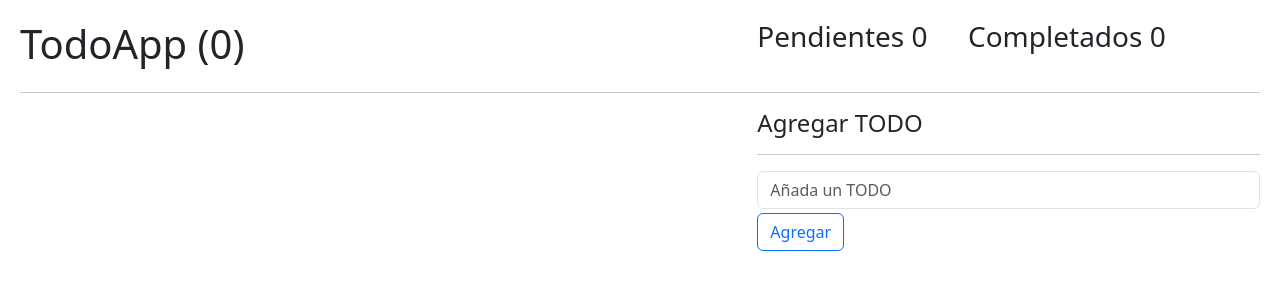
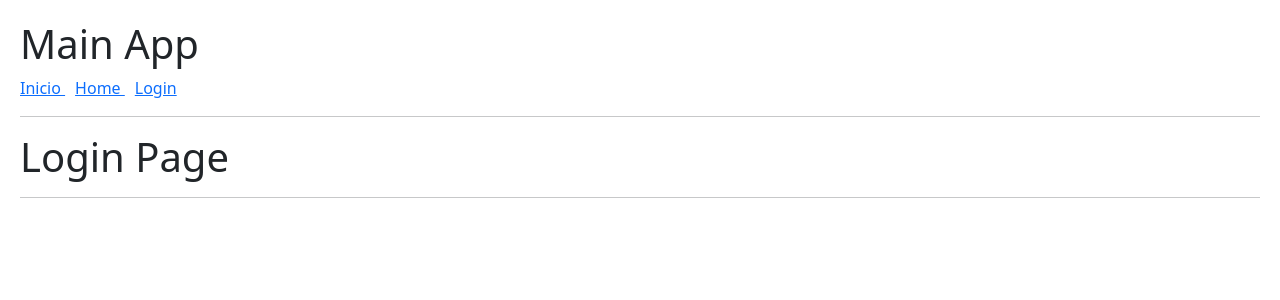
Before and after one commit to estiben-614/React, a React (Vite) app: page /login in a window 1280 px wide. Shown: the top 300 px of the page. Built offline with nearby package versions, Linux system fonts and the light colour scheme.

Commit message:
inicio rutas

```diff
--- a/package.json
+++ b/package.json
@@ -12,7 +12,8 @@
   "dependencies": {
     "bootstrap": "^5.3.3",
     "react": "^18.2.0",
-    "react-dom": "^18.2.0"
+    "react-dom": "^18.2.0",
+    "react-router-dom": "^6.23.0"
   },
   "devDependencies": {
     "@types/react": "^18.2.15",
--- /dev/null
+++ b/src/09-useContext/AboutPage.jsx
@@ -0,0 +1,9 @@
+
+export default function AboutPage() {
+  return (
+    <>
+      <h1>About Page</h1>
+      <hr />
+    </>
+  )
+}
--- /dev/null
+++ b/src/09-useContext/HomePage.jsx
@@ -0,0 +1,9 @@
+
+export default function HomePage() {
+  return (
+    <>
+      <h1>Home Page</h1>
+      <hr />
+    </>
+  )
+}
--- /dev/null
+++ b/src/09-useContext/LoginPage.jsx
@@ -0,0 +1,8 @@
+export default function LoginPage() {
+  return (
+    <>
+      <h1>Login Page</h1>
+      <hr />
+    </>
+  )
+}
--- /dev/null
+++ b/src/09-useContext/MainApp.jsx
@@ -0,0 +1,14 @@
+import { NavBar } from "./NavBar";
+import { RoutesApp } from "./RoutesApp";
+
+export default function MainApp() {
+  return (
+    <>
+      <h1>Main App</h1>
+      <NavBar />
+      <hr />
+
+      <RoutesApp />
+    </>
+  );
+}
--- /dev/null
+++ b/src/09-useContext/NavBar.jsx
@@ -0,0 +1,9 @@
+import { Link } from "react-router-dom";
+
+export const NavBar = () => (
+  <>
+    <Link to={"/"}> Inicio </Link>
+    <Link to={"/home"}> Home </Link>
+    <Link to={"/login"}> Login </Link>
+  </>
+);
--- /dev/null
+++ b/src/09-useContext/RoutesApp.jsx
@@ -0,0 +1,16 @@
+import { Navigate, Route, Routes } from "react-router-dom";
+import HomePage from "./HomePage";
+import LoginPage from "./LoginPage";
+import AboutPage from "./AboutPage";
+
+export const RoutesApp = () => {
+  return (
+    <Routes>
+      <Route path="/" element={<HomePage />} />
+      <Route path="/login" element={<LoginPage />} />
+      <Route path="/about" element={<AboutPage />} />
+
+      <Route path="/*" element={<Navigate to={"/"} />}/>
+    </Routes>
+  );
+};
--- a/src/index.css
+++ b/src/index.css
@@ -5,3 +5,7 @@ body {
 button {
     margin-right: 10px;
 }
+
+a{
+    margin-right: 10px;
+}
--- a/src/main.jsx
+++ b/src/main.jsx
@@ -1,17 +1,13 @@
-import React from 'react'
-import ReactDOM from 'react-dom/client'
-import './index.css'
-import MultipleQuotes from './03-examples/MultipleQuotes'
-import FocusScreen from './04-useRef/FocusScreen'
-import { Padre } from './07-tarea-memo/Padre'
-import TodoApp from './08 - useReducer/TodoApp'
-// import HooksApp from './HooksApp.jsx'
-// import { CounterApp } from './01-useState/CounterApp.jsx'
-// import { CounterWithHook } from './01-useState/CounterWithHook.jsx'
+import React from "react";
+import ReactDOM from "react-dom/client";
+import "./index.css";
+import { BrowserRouter } from "react-router-dom";
+import MainApp from "./09-useContext/MainApp";
 
-ReactDOM.createRoot(document.getElementById('root')).render(
+ReactDOM.createRoot(document.getElementById("root")).render(
   <React.StrictMode>
-    <TodoApp />
-    {/* <FormularioSimple /> */}
-  </React.StrictMode>,
-)
+    <BrowserRouter>
+      <MainApp />
+    </BrowserRouter>
+  </React.StrictMode>
+);
```
Also changed, not shown: 1 other file (tests, documents, lock files or other folders).
